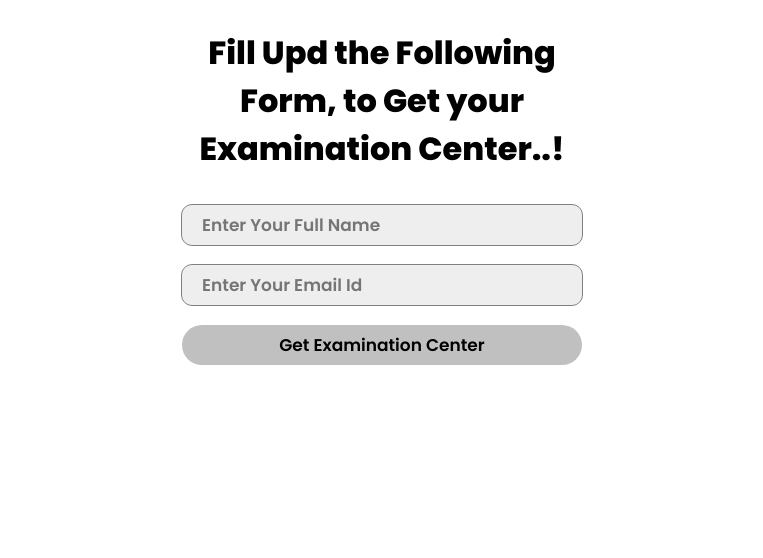
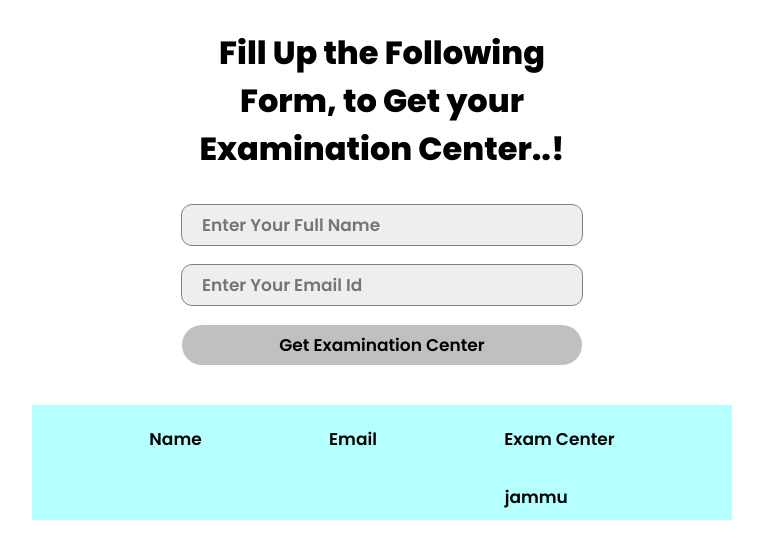
Before and after one commit to prasadmore01/Examination-Form, a plain HTML site: page index.html in a window 1280 px wide. Both pictures are taken after a click on the button "Get Examination Center". Shown: the whole page, without its empty margins (258-1021 px from the left). Drawn offline with Linux system fonts and the light colour scheme.

Commit message:
Completed with Assigned Exam Center Randomly

```diff
--- a/app.js
+++ b/app.js
@@ -1,4 +1,33 @@
 let users = []
+
+
+let regUsers = document.getElementById('registeredUser')
+
+
+let records = () => {
+    regUsers.innerHTML=''
+
+    for(let i=0;i<users.length;i++){
+    let div = document.createElement('div')
+    let name = document.createElement('div')
+    let email = document.createElement('div')
+    let examC = document.createElement('div')
+
+    div.classList.add('users')
+
+    name.innerText = users[i].name;
+    email.innerText = users[i].email
+    examC.innerText = users[i].center;
+
+    regUsers.appendChild(div)
+    div.appendChild(name)
+    div.appendChild(email)
+    div.appendChild(examC)
+
+    }
+
+}
+
 
 let examination = () =>{
 
@@ -9,15 +38,24 @@ let examination = () =>{
         return data.email == email.value
     })
 
+    let centers = ['pune','mumbai','delhi','nashik','himachal','mp','up','lucknow','bihar','jammu']
 
+    let random = Math.random()*10;
+    let num = Math.trunc(random);
+
+    for(let i=0;i<10;i++){
+        center = centers[num]
+    }
 
     let examUsers = {
         'name': name.value,
-        'email': email.value
+        'email': email.value,
+        'center': center
     }
 
     if(ifUserExist.length == 0){
         users.push(examUsers)
+        records()
     }
     else {
         window.alert('User is Already Exist!')
--- a/index.html
+++ b/index.html
@@ -11,7 +11,7 @@
 </head>
 <body>
     <div class="container">
-        <h1>Fill Upd the Following Form, to Get your Examination Center..!</h1>
+        <h1>Fill Up the Following Form, to Get your Examination Center..!</h1>
         <div class="form">
             <input type="text" placeholder="Enter Your Full Name" id="name">
             <input type="email" placeholder="Enter Your Email Id" id="email">
@@ -21,6 +21,11 @@
 
 
     <div class="user-container">
+        <div class="top-heading">
+            <h1>Name</h1>
+            <h1>Email</h1>
+            <h1>Exam Center</h1>
+        </div>
         <div id="registeredUser">
 
         </div>
--- a/style.css
+++ b/style.css
@@ -47,3 +47,35 @@
     cursor: pointer;
     background-color: rgb(243, 243, 243);
 }
+
+.user-container{
+    width: 700px;
+    margin: 0px auto;
+    display: flex;
+    flex-direction: column;
+    background-color: rgb(182, 255, 255);
+    margin-top: 30px;
+
+}
+
+.top-heading{
+    display: flex;
+    justify-content: space-evenly;
+
+}
+
+.top-heading h1{
+    font-size: 17px;
+    color: black;
+    font-weight: 600;
+    padding: 10px;
+}
+
+.users{
+    display: flex;
+    justify-content: space-evenly;
+    font-size: 17px;
+    color: black;
+    font-weight: 600;
+    padding: 10px;
+}
```
